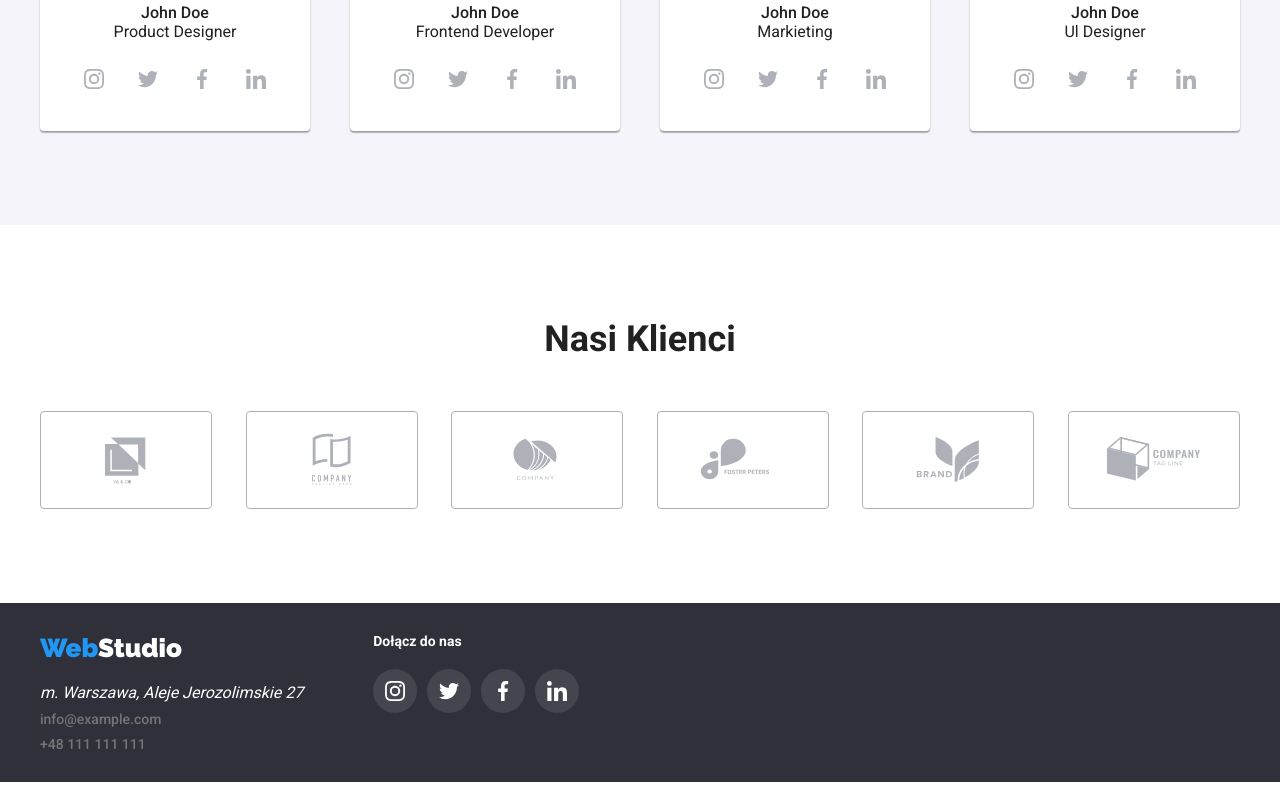
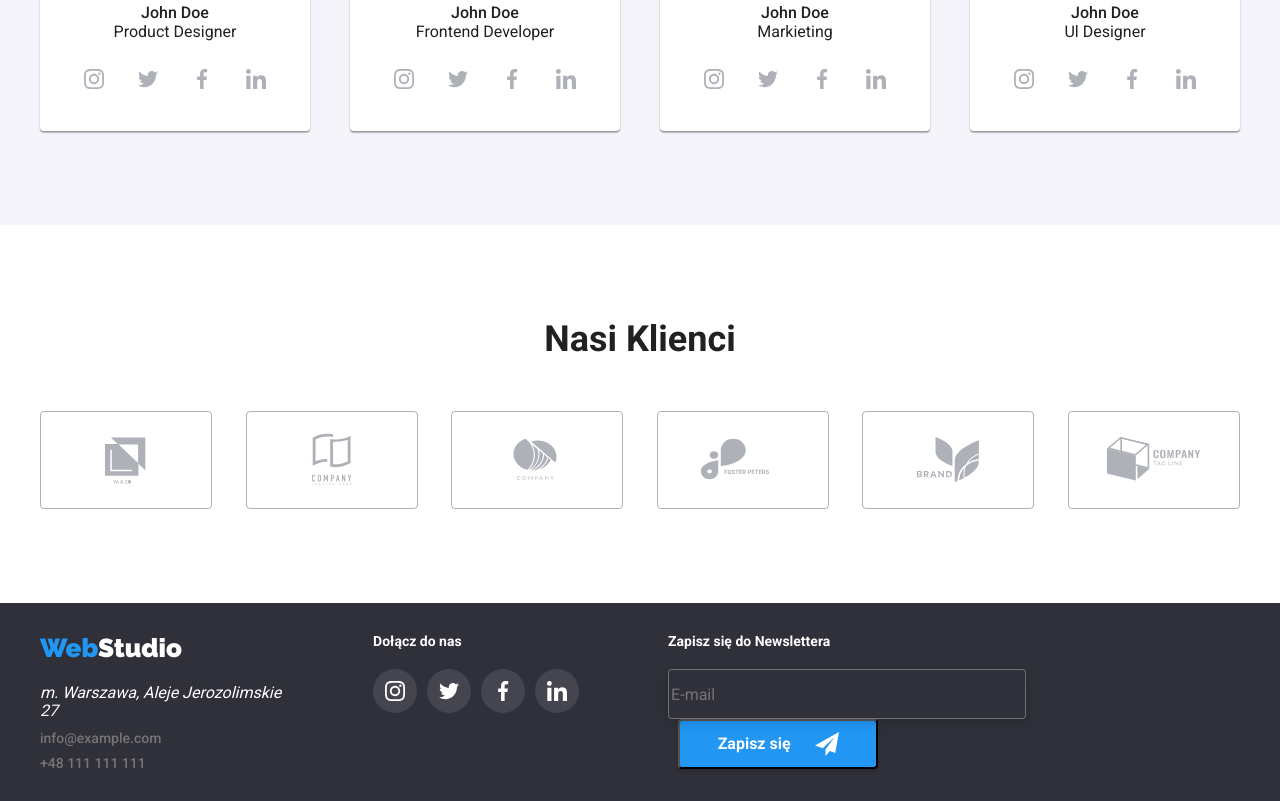
Before and after one commit to tomaszszklarz/goit-markup-hw-06, a plain HTML site: page index.html in a window 1280 px wide. Shown: the part 2061-2862 px from the top of the page. Drawn offline with nearby package versions, Linux system fonts and the light colour scheme.

Commit message:
uzupełnienie footer o newslettera

```diff
--- a/css/styles.css
+++ b/css/styles.css
@@ -488,6 +488,54 @@ figure {
     display: flex;
     margin-top: 20px;
 }
+.sign {
+    color: #fff;
+    font-size: 14px;
+    font-weight: 700;
+    line-height: 1.172em;
+}
+.sign-mail{
+    background-color:rgba(47, 48, 58, 1);
+    color: rgba(255, 255, 255, 0.6);
+    width: 358px;
+    height: 50px;
+    border: 1px solid rgba(255, 255, 255, 0.3);
+    box-sizing: border-box;
+    filter: drop-shadow(0px 4px 4px rgba(0, 0, 0, 0.15));
+    border-radius: 4px;
+    margin-top: 20px;
+    transition-property: border;
+    transition-duration: 250ms;
+    transition-timing-function: cubic-bezier(0.4, 0, 0.2, 1);
+}
+.sign-mail:hover,
+.sign-mail:focus {
+    border: 1px solid var(--secend-color);
+}
+.sign-btn {
+    background-color: var(--secend-color);
+    color: #fff;
+    font-size: 16px;
+    font-weight: 700;
+    line-height: 1.875em;
+    display: inline-flex;
+    width: 200px;
+    height: 50px;
+    box-shadow: 0px 4px 4px rgba(0, 0, 0, 0.15);
+    border-radius: 4px;
+    align-items: center;
+    justify-content: center;
+    margin-left: 10px;
+}
+.newsletter {
+    margin-left: 79px;
+}
+.icon-send {
+    width: 24px;
+    height: 24px;
+    margin-left: 24px;
+}
+
 /*-------End footer--------*/
 /*------main Portfolio------*/
 .btn-list {
--- a/index.html
+++ b/index.html
@@ -372,6 +372,21 @@
                     </li>
                 </ul>
             </div>
+            <div class="newsletter">
+                <form>
+                    <label>
+                        <p class="sign">Zapisz się do Newslettera</p>
+                        <input class="sign-mail" type="email" name="email" placeholder="E-mail">
+                            <button class="sign-btn" type="submit">Zapisz się
+                                <svg class="icon-send">
+                                <use href="./images/icons2.svg#icon-icon-send"></use>
+                            </svg>
+                            </button>
+
+                    </label>
+
+                </form>
+            </div>
         </div>
     </footer>
     <div class="backdrop is-hidden "data-modal>
```
Also changed, not shown: images/icons2.svg (added), 2 other files.
